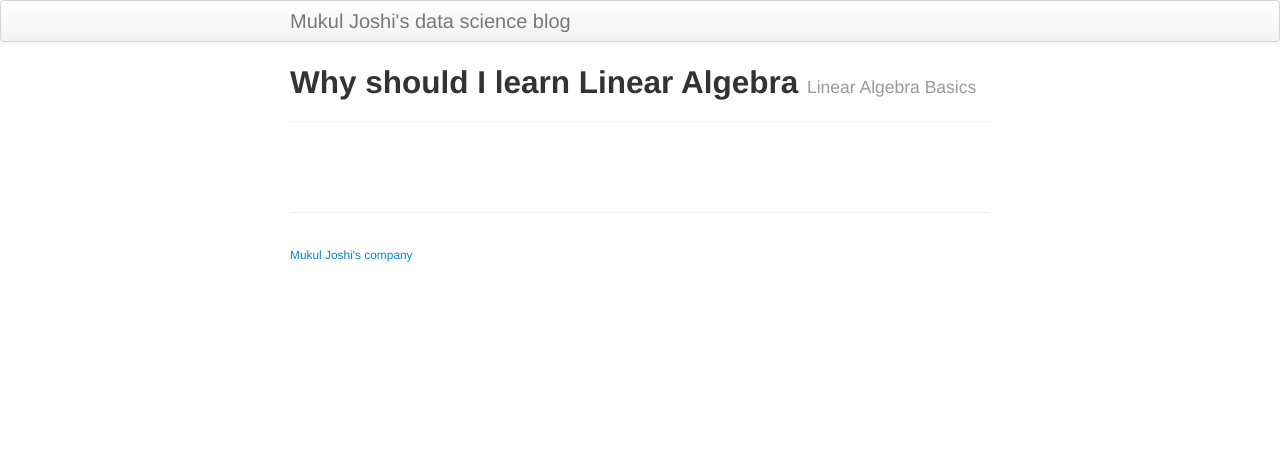
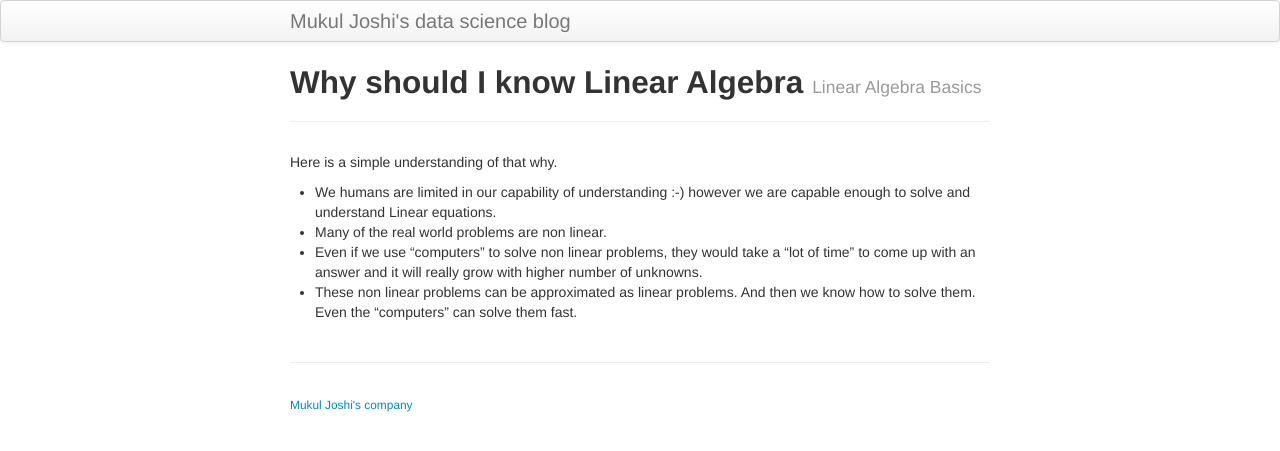
Before and after one commit to MukulJoshiPune/data_science_blog, a Jekyll site: the page built from pages/linearalgebra/why.md, in a window 1280 px wide. Shown: the top 451 px of the page. Built offline with Jekyll 4.4.1, drawn with Linux system fonts in a browser that asks for light colours.

Commit message:
changed why page

```diff
--- a/pages/linearalgebra/why.md
+++ b/pages/linearalgebra/why.md
@@ -1,5 +1,12 @@
 ---
 layout: page
-title: Why should I learn Linear Algebra
+title: Why should I know Linear Algebra
 tagline: Linear Algebra Basics
 ---
+
+Here is a simple understanding of that why.
+
+* We humans are limited in our capability of understanding :-) however we are capable enough to solve and understand Linear equations.
+* Many of the real world problems are non linear.
+* Even if we use "computers" to solve non linear problems, they would take a "lot of time" to come up with an answer and it will really grow with higher number of unknowns.
+* These non linear problems can be approximated as linear problems. And then we know how to solve them. Even the "computers" can solve them fast.
```
